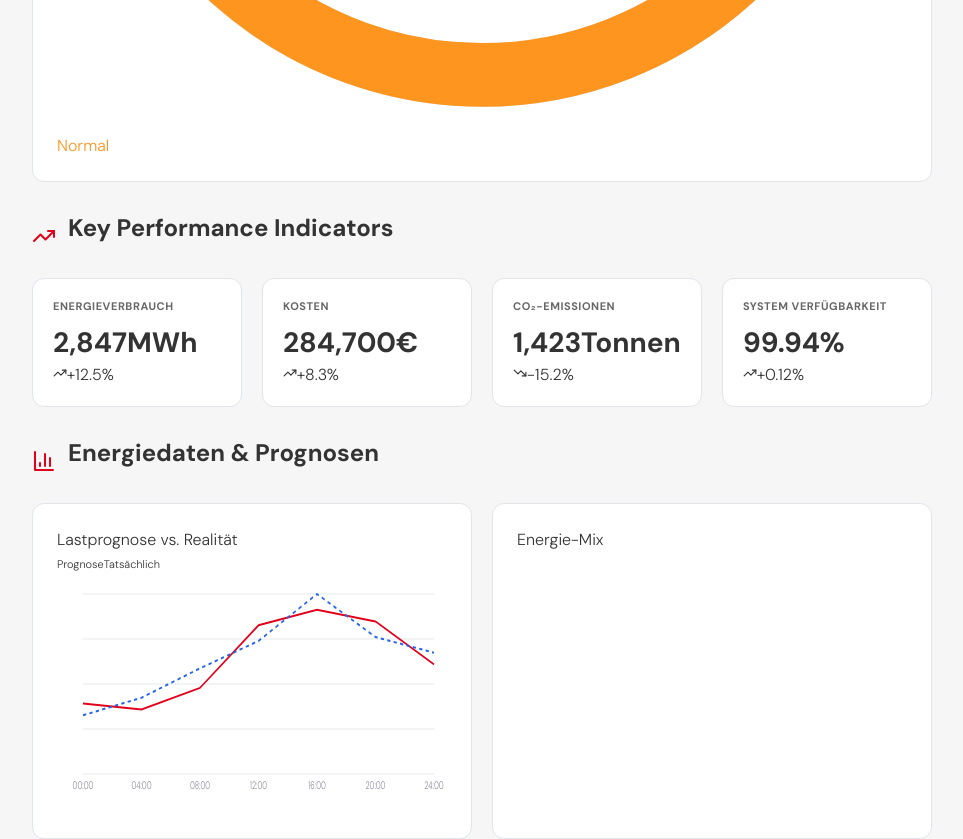
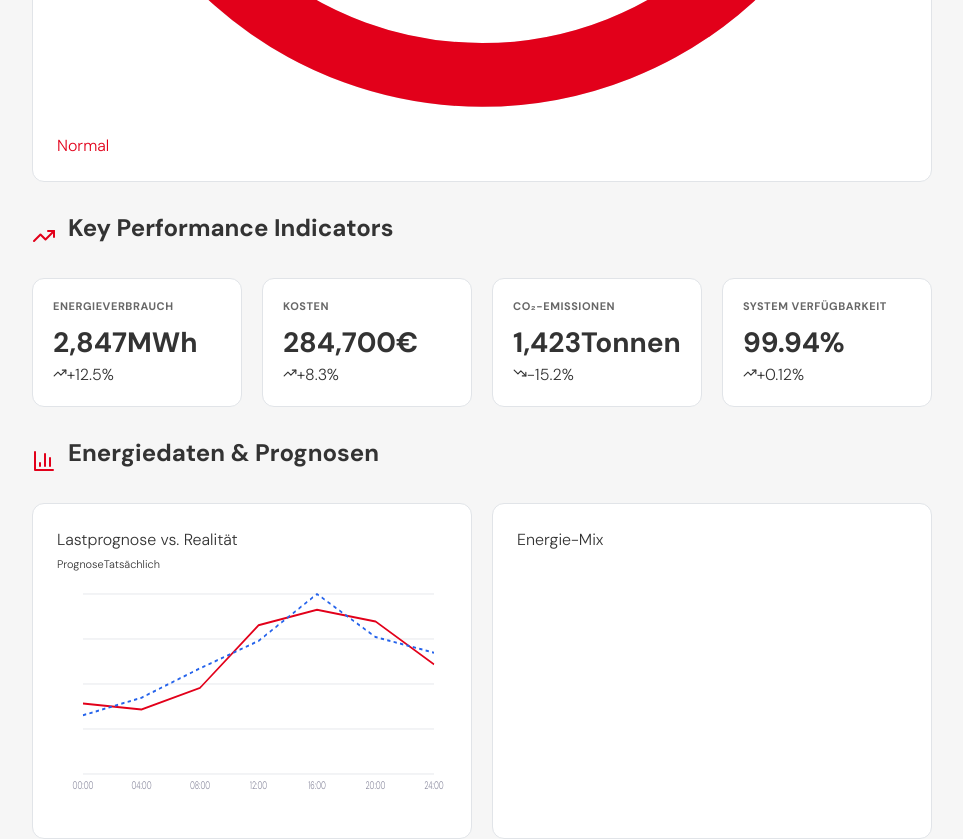
Before and after one commit to ChrBoebel/Modul_Software_Prototyping, a React (Vite) app: page / in a window 1280 px wide. Shown: the part 960-1799 px from the top of the page, without its empty margins (308-1271 px from the left). Built offline with nearby package versions, Linux system fonts and the light colour scheme.

Commit message:
Refine chart colors and button styles for visual consistency

```diff
--- a/src/components/dashboard/GridLoadGauge.jsx
+++ b/src/components/dashboard/GridLoadGauge.jsx
@@ -3,9 +3,9 @@ export const GridLoadGauge = ({ data }) => {
   const percentage = (current / max) * 100;
 
   const getStatusColor = () => {
-    if (status === 'critical' || percentage > 85) return '#ef4444';
-    if (status === 'warning' || percentage > 70) return '#FD951F';
-    return '#10b981';
+    if (status === 'critical' || percentage > 85) return 'var(--danger)';
+    if (status === 'warning' || percentage > 70) return 'var(--warning)';
+    return 'var(--swk-blue)'; // Use brand blue for normal instead of generic green
   };
 
   const circumference = 2 * Math.PI * 70;
--- a/src/index.css
+++ b/src/index.css
@@ -134,6 +134,7 @@ strong, .bold {
     gap: 8px;
     padding: 15px 20px 12px;
     border-radius: 12px;
+    font-family: inherit; /* Ensure font inheritance */
     font-size: 16px;
     font-weight: 400;
     cursor: pointer;
```
Also changed, not shown: image.png (added).
